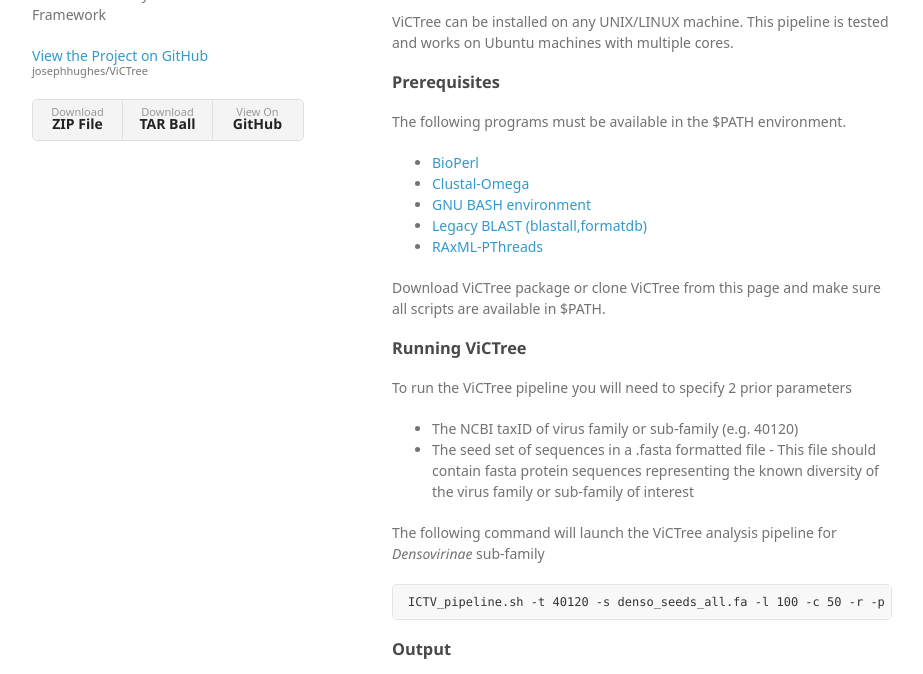
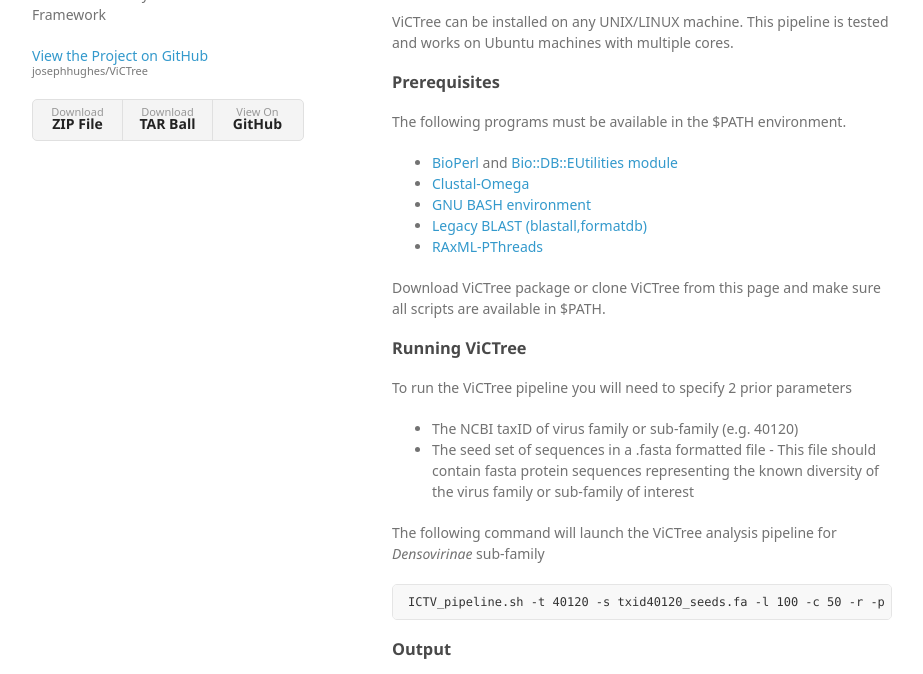
Before and after one commit to josephhughes/ViCTree, a plain HTML site: page tutorial.html in a window 1280 px wide. Shown: the part 126-800 px from the top of the page, without its empty margins (178-1101 px from the left). Drawn offline with Linux system fonts and the light colour scheme; a web font is replaced by a local one.

Commit message:
Bio::DB::Eutilities module added as Prerequisites

```diff
--- a/tutorial.html
+++ b/tutorial.html
@@ -39,7 +39,7 @@
 <a id="welcome-to-github-pages" class="anchor" href="#welcome-to-github-pages" aria-hidden="true"><span aria-hidden="true" class="octicon octicon-link"></span></a>Prerequisites</h3>
 <p> The following programs must be available in the $PATH environment. </p>
 <p><ul>
-<li><a href="http://www.bioperl.org/wiki/Main_Page">BioPerl</a></li>
+<li><a href="http://www.bioperl.org/wiki/Main_Page">BioPerl </a> and<a href="http://search.cpan.org/~cjfields/Bio-EUtilities/"> Bio::DB::EUtilities module</a></li>
 <li><a href="http://www.clustal.org/omega/">Clustal-Omega</a></li>
 <li><a href="https://www.gnu.org/software/bash/">GNU BASH environment</a></li>
 <li><a href="ftp://ftp.ncbi.nlm.nih.gov/blast/executables/legacy/2.2.26/">Legacy BLAST (blastall,formatdb)</a></li>
@@ -57,7 +57,7 @@
 </ul>
 </p>
 <p>The following command will launch the ViCTree analysis pipeline for <I>Densovirinae</I> sub-family </p>
-<pre><code>ICTV_pipeline.sh -t 40120 -s denso_seeds_all.fa -l 100 -c 50 -r -p 10 </code></pre>
+<pre><code>ICTV_pipeline.sh -t 40120 -s txid40120_seeds.fa -l 100 -c 50 -r -p 10 </code></pre>
 
 <h3>
 <a id="Output" class="anchor" href="#authors-and-contributors" aria-hidden="true"><span aria-hidden="true" class="octicon octicon-link"></span></a>Output</h3>
```
